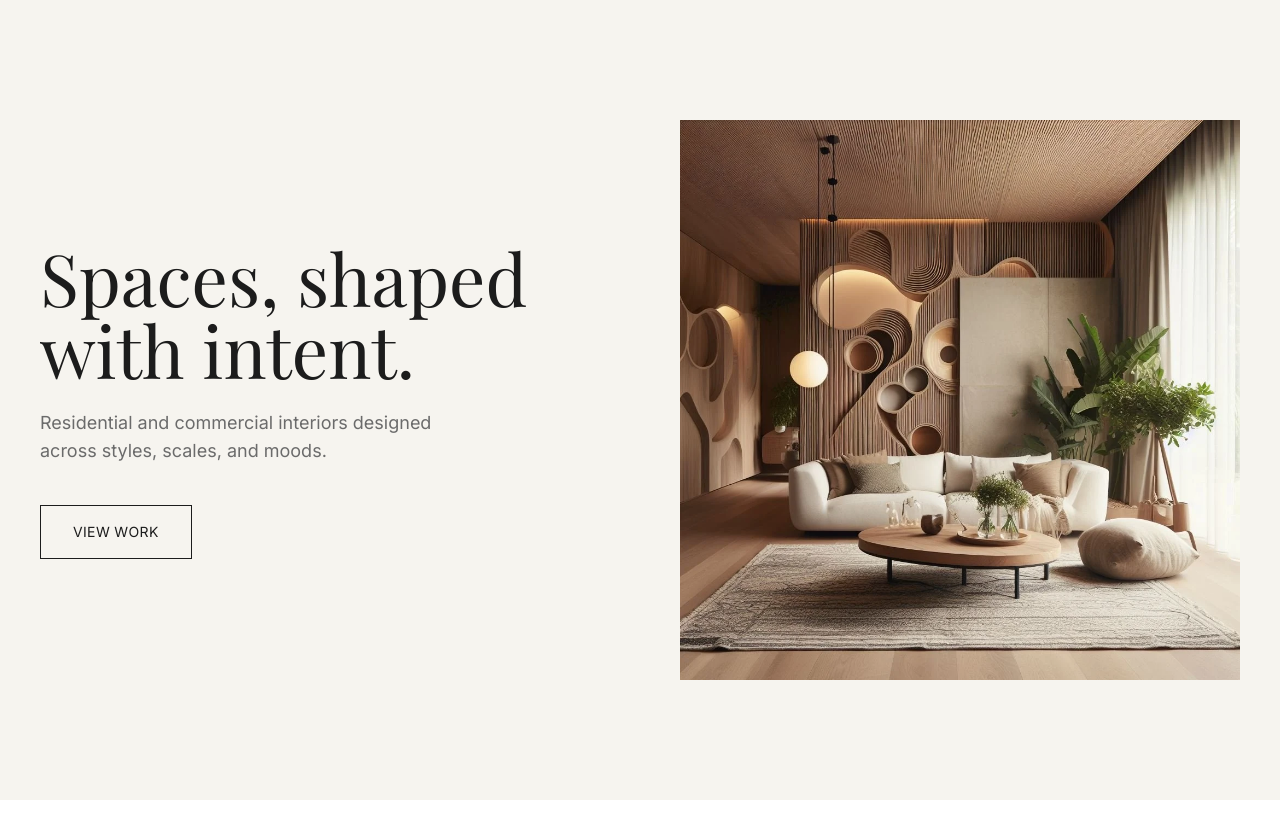
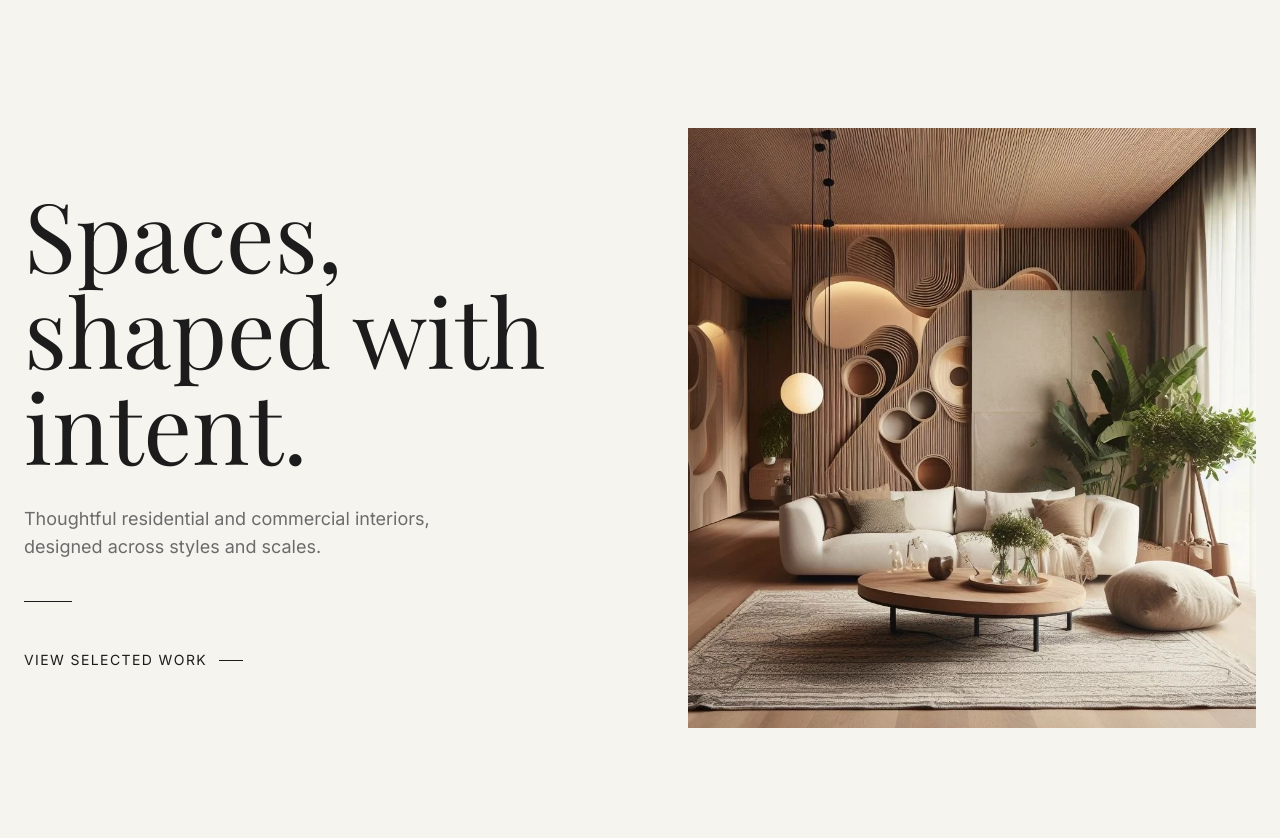
Before and after one commit to AdillSyed/interior-portfolio, a React (Vite) app: page / in a window 1280 px wide. Shown: the top 838 px of the page. Before the commit the page ends 800 px from the top, so only its background shows below. Built offline with nearby package versions, Linux system fonts and the light colour scheme.

Commit message:
Enhance hero visual hierarchy and editorial feel

```diff
--- a/src/components/Hero.jsx
+++ b/src/components/Hero.jsx
@@ -2,30 +2,34 @@ import hero from "../assets/hero.jpg"
 const Hero = () => {
   return (
     <section className="min-h-screen bg-[#F6F4EF] flex items-center">
-      <div className="max-w-7xl mx-auto px-6 py-24 grid grid-cols-1 md:grid-cols-2 gap-20 items-center">
+      <div className="max-w-7xl mx-auto px-6 py-32 grid grid-cols-1 md:grid-cols-2 gap-24 items-center">
 
         {/* Text */}
-        <div className="order-1">
-          <h1 className="font-serif text-4xl sm:text-5xl md:text-7xl leading-tight text-[#1C1C1C]">
-            Spaces, shaped<br />with intent.
+        <div>
+          <h1 className="font-serif text-5xl sm:text-6xl md:text-8xl leading-[1.05] text-[#1C1C1C]">
+            Spaces,<br />
+            shaped with intent.
           </h1>
 
-          <p className="mt-6 text-base sm:text-lg text-[#6B6B6B] max-w-md">
-            Residential and commercial interiors designed across styles,
-            scales, and moods.
+          <p className="mt-8 text-base sm:text-lg text-[#6B6B6B] max-w-md">
+            Thoughtful residential and commercial interiors,
+            designed across styles and scales.
           </p>
 
-          <button className="mt-10 inline-block border border-[#1C1C1C] px-8 py-4 text-sm uppercase tracking-wide hover:bg-[#1C1C1C] hover:text-[#F6F4EF] transition">
-            View Work
+          <div className="mt-10 w-12 h-px bg-[#1C1C1C]" />
+
+          <button className="mt-12 inline-flex items-center gap-3 text-sm uppercase tracking-widest text-[#1C1C1C] group">
+            View Selected Work
+            <span className="block w-6 h-px bg-[#1C1C1C] transition-all group-hover:w-10" />
           </button>
         </div>
 
         {/* Image */}
-        <div className="order-2 w-full h-[60vh] md:h-[70vh] overflow-hidden">
+        <div className="w-full h-[60vh] md:h-[75vh] overflow-hidden">
           <img
             src={hero}
             alt="Interior design showcase"
-            className="w-full h-full object-cover"
+            className="w-full h-full object-cover scale-105"
           />
         </div>
 
```
